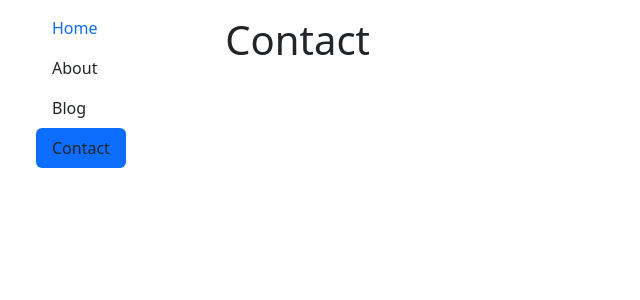
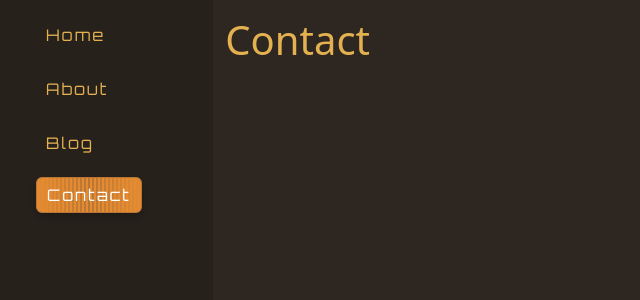
Before and after one commit to BeagleByte/BeagleByte, a Jekyll site: the page built from _pages/contact.html, in a window 1280 px wide. Shown: the top 300 px of the page, without its empty margins (0-640 px from the left). Built offline with Jekyll 4.4.1, drawn with Linux system fonts in a browser that asks for light colours.

Commit message:
Base Style

```diff
--- a/_includes/head.html
+++ b/_includes/head.html
@@ -7,5 +7,5 @@
     <link href="https://cdn.jsdelivr.net/npm/bootstrap@5.3.0/dist/css/bootstrap.min.css" rel="stylesheet"  crossorigin="anonymous">
     <link href="https://fonts.googleapis.com/css2?family=Orbitron:wght@400;700&family=Share+Tech+Mono&display=swap" rel="stylesheet">
     <!-- Main CSS -->
-    <link rel="stylesheet" href="./assets/css/main.css">
+    <link rel="stylesheet" href="{{ site.baseurl }}/assets/css/main.css">
 </head>
```
